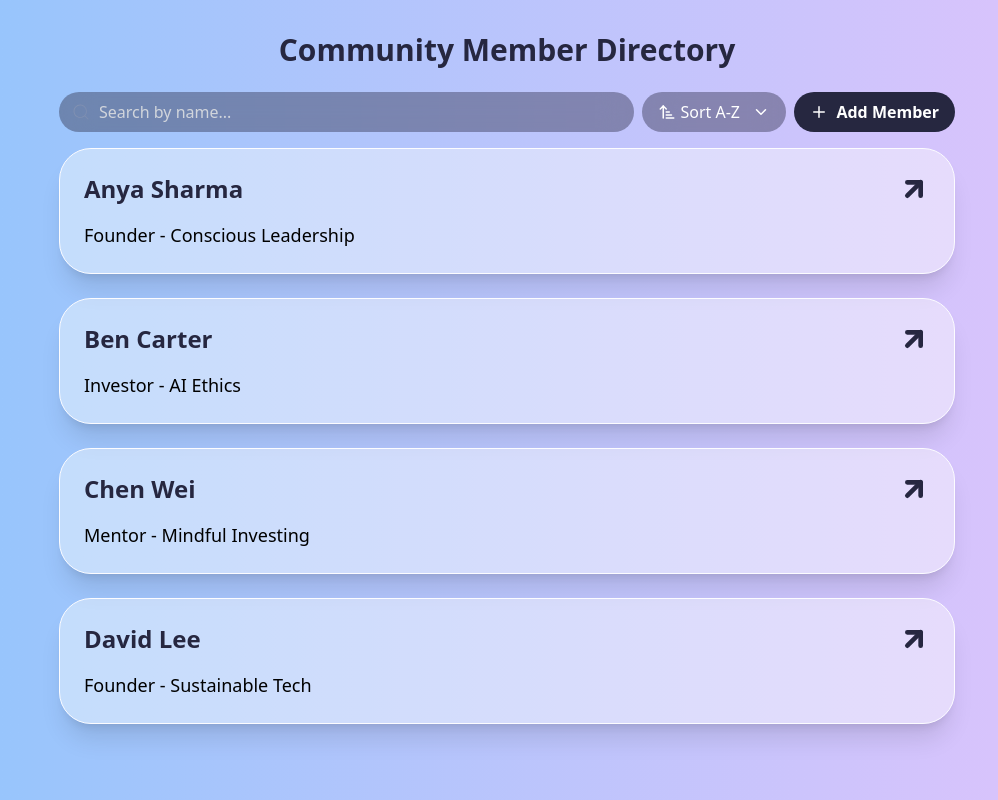
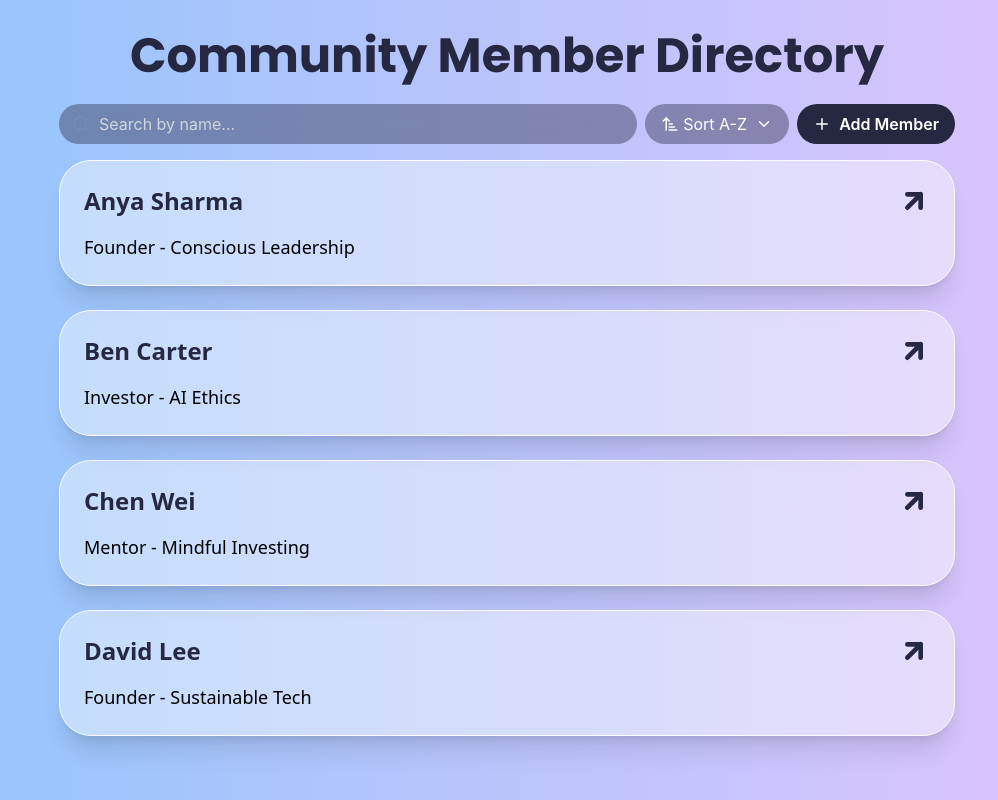
Before and after one commit to sristiacharya13/supermorpheus, a React (Vite) app: page / in a window 1280 px wide. Shown: the whole page, without its empty margins (133-1131 px from the left). Built offline with nearby package versions, Linux system fonts and the light colour scheme.

Commit message:
Update MemberDirectory.jsx

```diff
--- a/src/components/MemberDirectory.jsx
+++ b/src/components/MemberDirectory.jsx
@@ -40,7 +40,7 @@ export default function MemberDirectory() {
   return (
     <div className="min-h-screen bg-gradient-to-r from-[#8EC5FC] to-[#E0C3FC] text-white px-4 py-8">
       <div className="max-w-4xl mx-auto">
-        <h1 className="text-3xl font-bold mb-6 text-center text-[#262740]">
+        <h1 className="text-5xl font-bold mb-6 text-center text-[#262740] font-poppins">
           Community Member Directory
         </h1>
 
@@ -54,7 +54,7 @@ export default function MemberDirectory() {
               placeholder="Search by name..."
               value={filter}
               onChange={e => setFilter(e.target.value)}
-              className="pl-10 pr-4 py-2 w-full rounded-4xl bg-[#262740]/40 text-white placeholder-gray-300 backdrop-blur-lg focus:outline-none focus:ring-2 focus:ring-blue-400"
+              className="pl-10 pr-4 py-2 w-full rounded-4xl font-inter bg-[#262740]/40 text-white placeholder-gray-300 backdrop-blur-lg focus:outline-none focus:ring-2 focus:ring-blue-400"
             />
           </div>
 
@@ -62,9 +62,9 @@ export default function MemberDirectory() {
           <div className="relative" ref={sortRef}>
             <button
               onClick={() => setShowSortOptions(prev => !prev)}
-              className="flex items-center justify-between px-4 py-2 rounded-4xl bg-[#262740]/40 text-white backdrop-blur-lg hover:bg-white/20 transition w-36"
+              className="flex items-center justify-between px-4 py-2 font-inter rounded-4xl bg-[#262740]/40 text-white backdrop-blur-lg hover:bg-white/20 transition w-36"
             >
-              <span className="flex items-center gap-1">
+              <span className="flex items-center gap-1 font-inter">
                 {sort === 'asc' ? <SortAsc size={18} /> : <SortDesc size={18} />}
                 {sort === 'asc' ? 'Sort A-Z' : 'Sort Z-A'}
               </span>
@@ -77,7 +77,7 @@ export default function MemberDirectory() {
                     setSort('asc');
                     setShowSortOptions(false);
                   }}
-                  className="px-4 py-2 hover:bg-white/20 cursor-pointer rounded-t-xl flex items-center gap-2"
+                  className="px-4 py-2 hover:bg-white/20 cursor-pointer font-inter rounded-t-xl flex items-center gap-2"
                 >
                   <SortAsc size={16} /> Sort A-Z
                 </div>
@@ -97,7 +97,7 @@ export default function MemberDirectory() {
           {/* Add Member Button */}
           <button
             onClick={() => setShowForm(!showForm)}
-            className="bg-[#262740] hover:bg-[#404167] text-white font-semibold px-4 py-2 rounded-4xl transition flex items-center justify-center gap-2 w-full sm:w-auto"
+            className="bg-[#262740] hover:bg-[#404167] text-white font-inter font-semibold px-4 py-2 rounded-4xl transition flex items-center justify-center gap-2 w-full sm:w-auto"
           >
             {showForm ? <X size={18} /> : <Plus size={18} />}
             {showForm ? 'Close Form' : 'Add Member'}
```
